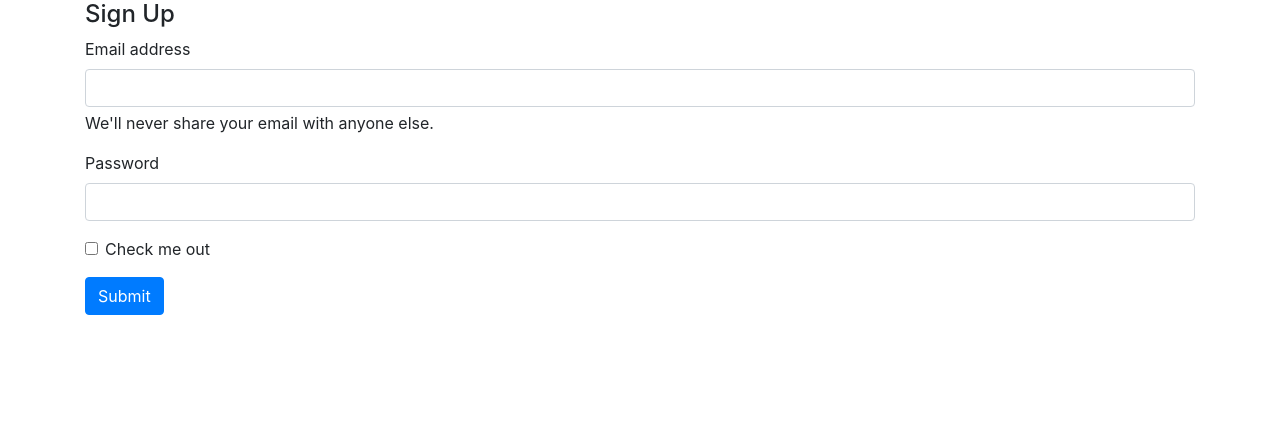
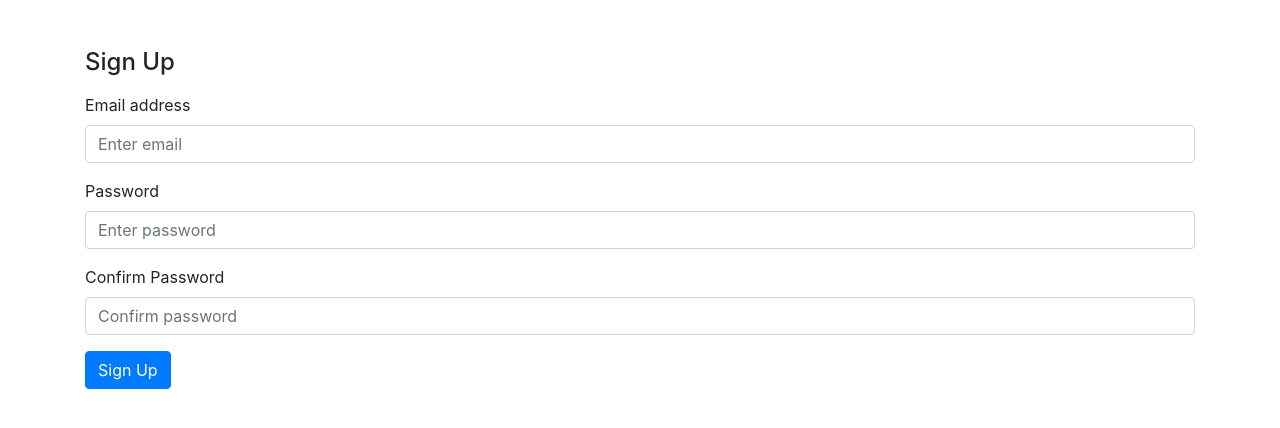
Before and after one commit to j584lee98/flask-auth, a Flask app: page /auth/signup in a window 1280 px wide. Shown: the part 56-484 px from the top of the page. Run offline with Flask 2, Linux system fonts and the light colour scheme; some libraries are stand-ins or nearby versions.

Commit message:
Tweak login and signup forms

```diff
--- a/mysite/auth.py
+++ b/mysite/auth.py
@@ -1,11 +1,15 @@
-from flask import Blueprint, render_template
+from flask import Blueprint, render_template, request
 
 auth = Blueprint('auth', __name__)
 
-@auth.route('/login')
+@auth.route('/login', methods=['GET', 'POST'])
 def login():
   return render_template('login.html')
 
-@auth.route('/signup')
+@auth.route('/signup', methods=['GET', 'POST'])
 def signup():
+  email = request.form.get('email')
+  password1 = request.form.get('password1')
+  password2 = request.form.get('password2')
+
   return render_template('signup.html')
--- a/mysite/templates/base.html
+++ b/mysite/templates/base.html
@@ -16,10 +16,10 @@
       integrity="sha384-wESLQ85D6gbsF459vf1CiZ2+rr+CsxRY0RpiF1tLlQpDnAgg6rwdsUF1+Ics2bni"
       crossorigin="anonymous"
     />
-    <title>{% block title %}{% endblock %}</title>
+    <title>Flask App</title>
   </head>
   <body>
-    <nav class="navbar navbar-expand-lg navbar-dark bg-dark">
+    <nav class="navbar navbar-expand-lg navbar-dark bg-dark mb-5">
       <a class="navbar-brand" href="/">Navbar</a>
       <button
         class="navbar-toggler"
--- a/mysite/templates/signup.html
+++ b/mysite/templates/signup.html
@@ -1,27 +1,34 @@
-{% extends "base.html" %} {% block title %}Sign Up{% endblock %} {% block
-container %}
-<form>
+{% extends "base.html" %} {% block container %}
+<form method="POST">
   <div class="mb-3">
-    <h4>Sign Up</h4>
-    <label for="exampleInputEmail1" class="form-label">Email address</label>
+    <h4 class="mb-3">Sign Up</h4>
+    <label for="email" class="form-label">Email address</label>
     <input
       type="email"
       class="form-control"
-      id="exampleInputEmail1"
+      id="email"
+      placeholder="Enter email"
       aria-describedby="emailHelp"
     />
-    <div id="emailHelp" class="form-text">
-      We'll never share your email with anyone else.
-    </div>
   </div>
   <div class="mb-3">
-    <label for="exampleInputPassword1" class="form-label">Password</label>
-    <input type="password" class="form-control" id="exampleInputPassword1" />
+    <label for="password1" class="form-label">Password</label>
+    <input
+      type="password"
+      class="form-control"
+      id="password1"
+      placeholder="Enter password"
+    />
   </div>
-  <div class="mb-3 form-check">
-    <input type="checkbox" class="form-check-input" id="exampleCheck1" />
-    <label class="form-check-label" for="exampleCheck1">Check me out</label>
+  <div class="mb-3">
+    <label for="password2" class="form-label">Confirm Password</label>
+    <input
+      type="password"
+      class="form-control"
+      id="password2"
+      placeholder="Confirm password"
+    />
   </div>
-  <button type="submit" class="btn btn-primary">Submit</button>
+  <button type="submit" class="btn btn-primary">Sign Up</button>
 </form>
 {% endblock %}
```
Also changed, not shown: mysite/templates/login.html (+14 -16 lines).
